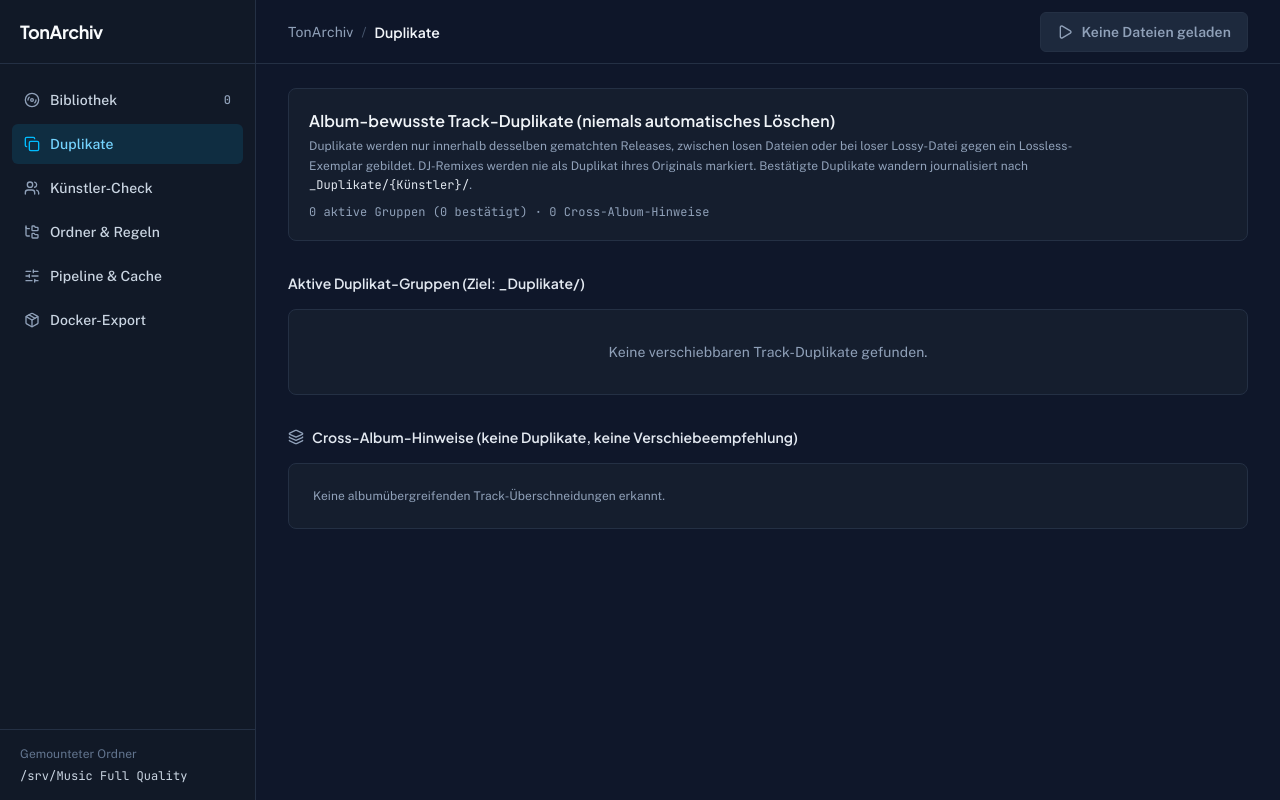
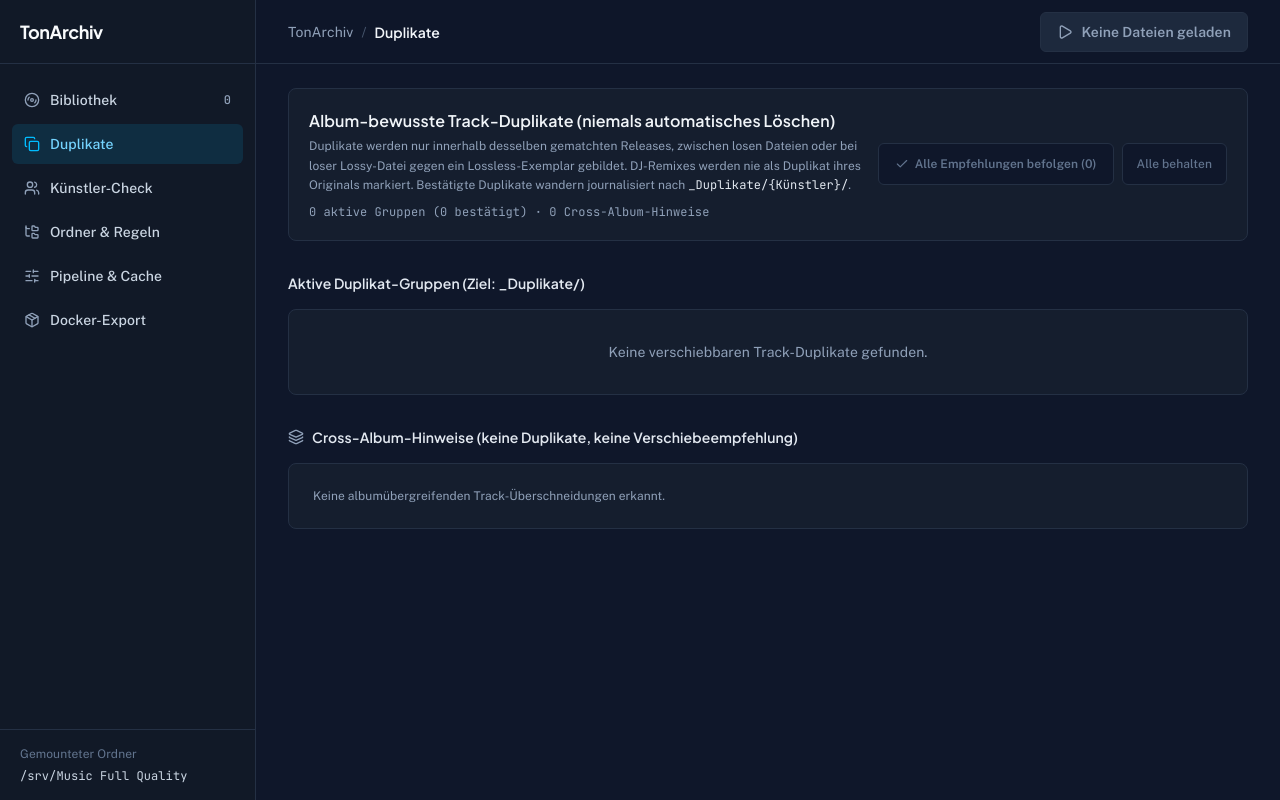
Before and after one commit to FinnH2008/AudioMatchandSort, a React (Vite) app: page / in a window 1280 px wide. Both pictures are taken after a click on the button "Duplikate". Built offline with nearby package versions, Linux system fonts and the light colour scheme.

Commit message:
fix(ui): improve "Confirm All" button state
Update the "Confirm All" button to remain visible and properly disabled when no actionable duplicate groups exist, ensuring consistent UI behavior.

```diff
--- a/src/components/DuplicatesView.tsx
+++ b/src/components/DuplicatesView.tsx
@@ -83,21 +83,24 @@ export function DuplicatesView({
           </div>
         </div>
 
-        {actionableGroups.length > 0 && (
         <div className="flex flex-wrap items-center gap-2 shrink-0 w-full lg:w-auto">
           <button
             type="button"
             onClick={onConfirmAllRecommendations}
-              disabled={unconfirmedCount === 0}
+            disabled={actionableGroups.length === 0 || unconfirmedCount === 0}
             className={`flex-1 lg:flex-none min-h-[42px] inline-flex items-center justify-center gap-1.5 px-4 py-2 rounded-md text-xs font-semibold whitespace-nowrap transition-colors ${
-                unconfirmedCount === 0
+              actionableGroups.length === 0
+                ? 'bg-[#0F172A] text-slate-500 border border-[#243044] cursor-not-allowed'
+                : unconfirmedCount === 0
                   ? 'bg-emerald-500/20 text-emerald-300 border border-emerald-500/40 cursor-default'
                   : 'bg-sky-400 text-slate-950 hover:bg-sky-300'
             }`}
           >
             <Check className="h-3.5 w-3.5" />
             <span>
-                {unconfirmedCount === 0
+              {actionableGroups.length === 0
+                ? 'Alle Empfehlungen befolgen (0)'
+                : unconfirmedCount === 0
                   ? `Alle ${actionableGroups.length} Empfehlungen bestätigt`
                   : `Alle Empfehlungen befolgen (${unconfirmedCount})`}
             </span>
@@ -105,12 +108,16 @@ export function DuplicatesView({
           <button
             type="button"
             onClick={onKeepAllDuplicates}
-              className="flex-1 lg:flex-none min-h-[42px] px-3.5 py-2 rounded-md border border-[#243044] bg-[#0F172A] text-slate-300 text-xs font-medium hover:border-slate-500 whitespace-nowrap"
+            disabled={actionableGroups.length === 0}
+            className={`flex-1 lg:flex-none min-h-[42px] px-3.5 py-2 rounded-md border text-xs font-medium whitespace-nowrap ${
+              actionableGroups.length === 0
+                ? 'border-[#243044] bg-[#0F172A] text-slate-500 cursor-not-allowed'
+                : 'border-[#243044] bg-[#0F172A] text-slate-300 hover:border-slate-500'
+            }`}
           >
             Alle behalten
           </button>
         </div>
-        )}
       </div>
 
       {/* Section 1: Actionable Duplicate Groups */}
```
Lines whose indentation alone changed are shown as unchanged.
